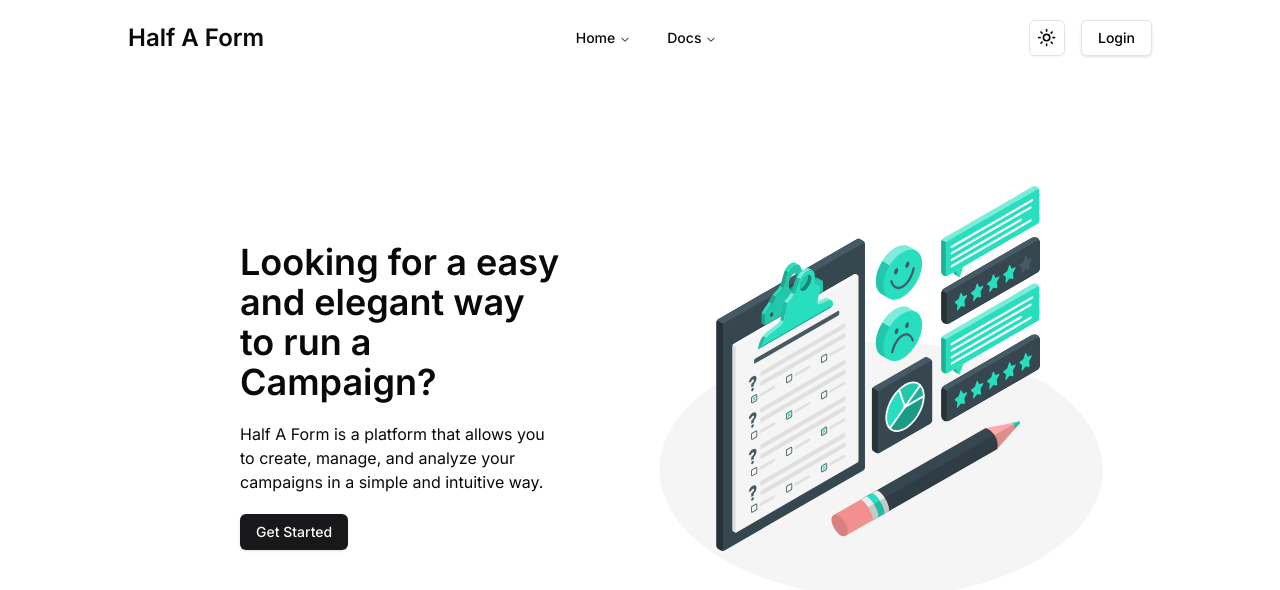
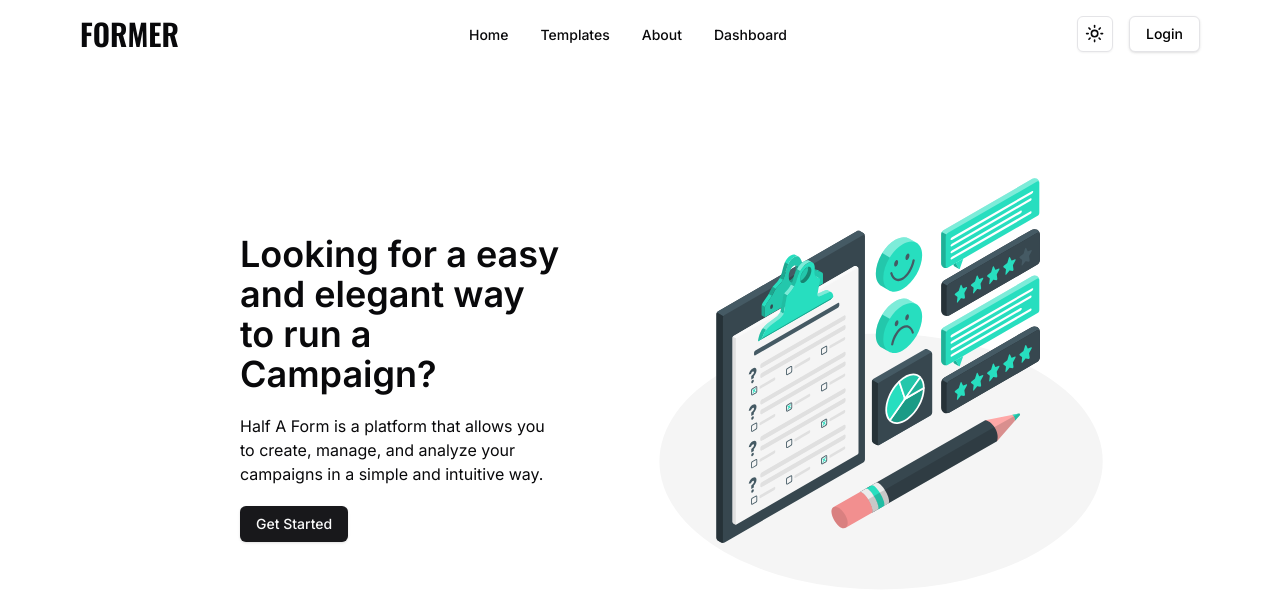
Before and after one commit to XooTB/HalfAForm, a Next.js app: page / in a window 1280 px wide. Shown: the top 590 px of the page. Built offline with nearby package versions, Linux system fonts and the light colour scheme; no server answers.

Commit message:
Feat: Improved the Navigation bar

```diff
--- a/app/globals.css
+++ b/app/globals.css
@@ -1,3 +1,5 @@
+@import url("https://fonts.googleapis.com/css2?family=Oswald:wght@200..700&display=swap");
+
 @tailwind base;
 @tailwind components;
 @tailwind utilities;
--- a/app/templates/page.tsx
+++ b/app/templates/page.tsx
@@ -19,15 +19,46 @@ const Page = async () => {
   }
 
   return (
-    <div className="min-h-screen w-full px-20 py-10">
-      <h1 className="text-2xl font-bold">
-        {templates.length} Templates found!
-      </h1>
-      <div className="grid grid-cols-4 gap-4 pt-5">
-        {templates.map((template: TemplateDisplay) => (
-          // @ts-ignore
-          <TemplateDisplayCard key={template.id} template={template} />
-        ))}
+    <div className="min-h-screen w-full bg-gradient-to-b from-gray-50 to-gray-100">
+      <div className="max-w-7xl mx-auto px-4 sm:px-6 lg:px-8 py-12">
+        <header className="text-center mb-12">
+          <h1 className="text-4xl sm:text-5xl font-extrabold text-gray-900 mb-4">
+            Template Gallery
+          </h1>
+          <p className="text-xl text-gray-600 max-w-2xl mx-auto">
+            Explore our collection of {templates.length} beautiful templates
+            designed to kickstart your next project
+          </p>
+        </header>
+
+        <div className="grid grid-cols-1 sm:grid-cols-2 lg:grid-cols-3 xl:grid-cols-4 gap-8">
+          {templates.map((template: TemplateDisplay) => (
+            <TemplateDisplayCard key={template.id} template={template} />
+          ))}
+        </div>
+
+        {templates.length === 0 && (
+          <div className="text-center text-gray-600 py-16">
+            <h2 className="text-2xl font-semibold mb-4">No templates found</h2>
+            <p className="text-lg">
+              Check back later for new additions or try adjusting your search
+              criteria.
+            </p>
+          </div>
+        )}
+
+        <div className="mt-16 bg-white rounded-lg shadow-md p-8">
+          <h2 className="text-2xl font-bold text-gray-800 mb-4">
+            Why Choose Our Templates?
+          </h2>
+          <ul className="list-disc list-inside space-y-2 text-gray-600">
+            <li>Professionally designed for various industries and purposes</li>
+            <li>Fully customizable to match your brand identity</li>
+            <li>Responsive layouts that work on all devices</li>
+            <li>Regular updates and new additions to our collection</li>
+            <li>24/7 customer support to assist you with any questions</li>
+          </ul>
+        </div>
       </div>
     </div>
   );
--- a/components/NavBar.tsx
+++ b/components/NavBar.tsx
@@ -1,35 +1,52 @@
+import Link from "next/link";
 import {
   NavigationMenu,
   NavigationMenuContent,
-  NavigationMenuIndicator,
   NavigationMenuItem,
   NavigationMenuLink,
   NavigationMenuList,
   NavigationMenuTrigger,
-  NavigationMenuViewport,
 } from "@/components/ui/navigation-menu";
 import ThemeToggle from "./ThemeToggle";
 import UserProfile from "./UserProfile";
-import Link from "next/link";
 
 type Props = {};
 
 const NavBar = ({}: Props) => {
   return (
-    <div className="flex justify-between items-center px-32 py-5">
-      <h1 className="text-2xl capitalize font-semibold">
-        <Link href="/">Half A Form</Link>
+    <div className="flex justify-between items-center px-20 py-4 bg-background/95 backdrop-blur supports-[backdrop-filter]:bg-background/60">
+      <h1 className="text-3xl capitalize font-semibold font-oswald">
+        <Link href="/">FORMER</Link>
       </h1>
       <NavigationMenu>
-        <NavigationMenuList>
+        <NavigationMenuList className="space-x-2">
           <NavigationMenuItem>
-            <NavigationMenuTrigger>Home</NavigationMenuTrigger>
+            <Link href="/" legacyBehavior passHref>
+              <NavigationMenuLink className="px-3 py-2 text-sm font-medium rounded-md hover:bg-accent hover:text-accent-foreground">
+                Home
+              </NavigationMenuLink>
+            </Link>
           </NavigationMenuItem>
           <NavigationMenuItem>
-            <NavigationMenuTrigger>Docs</NavigationMenuTrigger>
-            <NavigationMenuContent>
-              <NavigationMenuLink>Introduction</NavigationMenuLink>
-            </NavigationMenuContent>
+            <Link href="/templates" legacyBehavior passHref>
+              <NavigationMenuLink className="px-3 py-2 text-sm font-medium rounded-md hover:bg-accent hover:text-accent-foreground">
+                Templates
+              </NavigationMenuLink>
+            </Link>
+          </NavigationMenuItem>
+          <NavigationMenuItem>
+            <Link href="/about" legacyBehavior passHref>
+              <NavigationMenuLink className="px-3 py-2 text-sm font-medium rounded-md hover:bg-accent hover:text-accent-foreground">
+                About
+              </NavigationMenuLink>
+            </Link>
+          </NavigationMenuItem>
+          <NavigationMenuItem>
+            <Link href="/dashboard" legacyBehavior passHref>
+              <NavigationMenuLink className="px-3 py-2 text-sm font-medium rounded-md hover:bg-accent hover:text-accent-foreground">
+                Dashboard
+              </NavigationMenuLink>
+            </Link>
           </NavigationMenuItem>
         </NavigationMenuList>
       </NavigationMenu>
--- a/components/cards/SubmissionCard.tsx
+++ b/components/cards/SubmissionCard.tsx
@@ -16,7 +16,11 @@ const SubmissionCard = ({ submission, onClick }: Props) => {
         <p className="text-sm font-semibold">{submission.user.name}</p>
         <p className="text-sm text-muted-foreground">
           {submission.updatedAt &&
-            new Date(submission.updatedAt).toLocaleDateString()}
+            new Date(submission.updatedAt).toLocaleDateString("en-US", {
+              day: "numeric",
+              month: "short",
+              year: "numeric",
+            })}
         </p>
       </div>
     </div>
--- a/tailwind.config.ts
+++ b/tailwind.config.ts
@@ -10,57 +10,61 @@ const config: Config = {
   theme: {
     extend: {
       backgroundImage: {
-  			'gradient-radial': 'radial-gradient(var(--tw-gradient-stops))',
-  			'gradient-conic': 'conic-gradient(from 180deg at 50% 50%, var(--tw-gradient-stops))'
+        "gradient-radial": "radial-gradient(var(--tw-gradient-stops))",
+        "gradient-conic":
+          "conic-gradient(from 180deg at 50% 50%, var(--tw-gradient-stops))",
       },
       borderRadius: {
-  			lg: 'var(--radius)',
-  			md: 'calc(var(--radius) - 2px)',
-  			sm: 'calc(var(--radius) - 4px)'
+        lg: "var(--radius)",
+        md: "calc(var(--radius) - 2px)",
+        sm: "calc(var(--radius) - 4px)",
       },
       colors: {
-  			background: 'hsl(var(--background))',
-  			foreground: 'hsl(var(--foreground))',
+        background: "hsl(var(--background))",
+        foreground: "hsl(var(--foreground))",
         card: {
-  				DEFAULT: 'hsl(var(--card))',
-  				foreground: 'hsl(var(--card-foreground))'
+          DEFAULT: "hsl(var(--card))",
+          foreground: "hsl(var(--card-foreground))",
         },
         popover: {
-  				DEFAULT: 'hsl(var(--popover))',
-  				foreground: 'hsl(var(--popover-foreground))'
+          DEFAULT: "hsl(var(--popover))",
+          foreground: "hsl(var(--popover-foreground))",
         },
         primary: {
-  				DEFAULT: 'hsl(var(--primary))',
-  				foreground: 'hsl(var(--primary-foreground))'
+          DEFAULT: "hsl(var(--primary))",
+          foreground: "hsl(var(--primary-foreground))",
         },
         secondary: {
-  				DEFAULT: 'hsl(var(--secondary))',
-  				foreground: 'hsl(var(--secondary-foreground))'
+          DEFAULT: "hsl(var(--secondary))",
+          foreground: "hsl(var(--secondary-foreground))",
         },
         muted: {
-  				DEFAULT: 'hsl(var(--muted))',
-  				foreground: 'hsl(var(--muted-foreground))'
+          DEFAULT: "hsl(var(--muted))",
+          foreground: "hsl(var(--muted-foreground))",
         },
         accent: {
-  				DEFAULT: 'hsl(var(--accent))',
-  				foreground: 'hsl(var(--accent-foreground))'
+          DEFAULT: "hsl(var(--accent))",
+          foreground: "hsl(var(--accent-foreground))",
         },
         destructive: {
-  				DEFAULT: 'hsl(var(--destructive))',
-  				foreground: 'hsl(var(--destructive-foreground))'
+          DEFAULT: "hsl(var(--destructive))",
+          foreground: "hsl(var(--destructive-foreground))",
         },
-  			border: 'hsl(var(--border))',
-  			input: 'hsl(var(--input))',
-  			ring: 'hsl(var(--ring))',
+        border: "hsl(var(--border))",
+        input: "hsl(var(--input))",
+        ring: "hsl(var(--ring))",
         chart: {
-  				'1': 'hsl(var(--chart-1))',
-  				'2': 'hsl(var(--chart-2))',
-  				'3': 'hsl(var(--chart-3))',
-  				'4': 'hsl(var(--chart-4))',
-  				'5': 'hsl(var(--chart-5))'
-  			}
-  		}
-  	}
+          "1": "hsl(var(--chart-1))",
+          "2": "hsl(var(--chart-2))",
+          "3": "hsl(var(--chart-3))",
+          "4": "hsl(var(--chart-4))",
+          "5": "hsl(var(--chart-5))",
+        },
+      },
+      fontFamily: {
+        oswald: ["Oswald", "sans-serif"],
+      },
+    },
   },
   plugins: [require("tailwindcss-animate")],
 };
```
Lines whose indentation alone changed are shown as unchanged.
